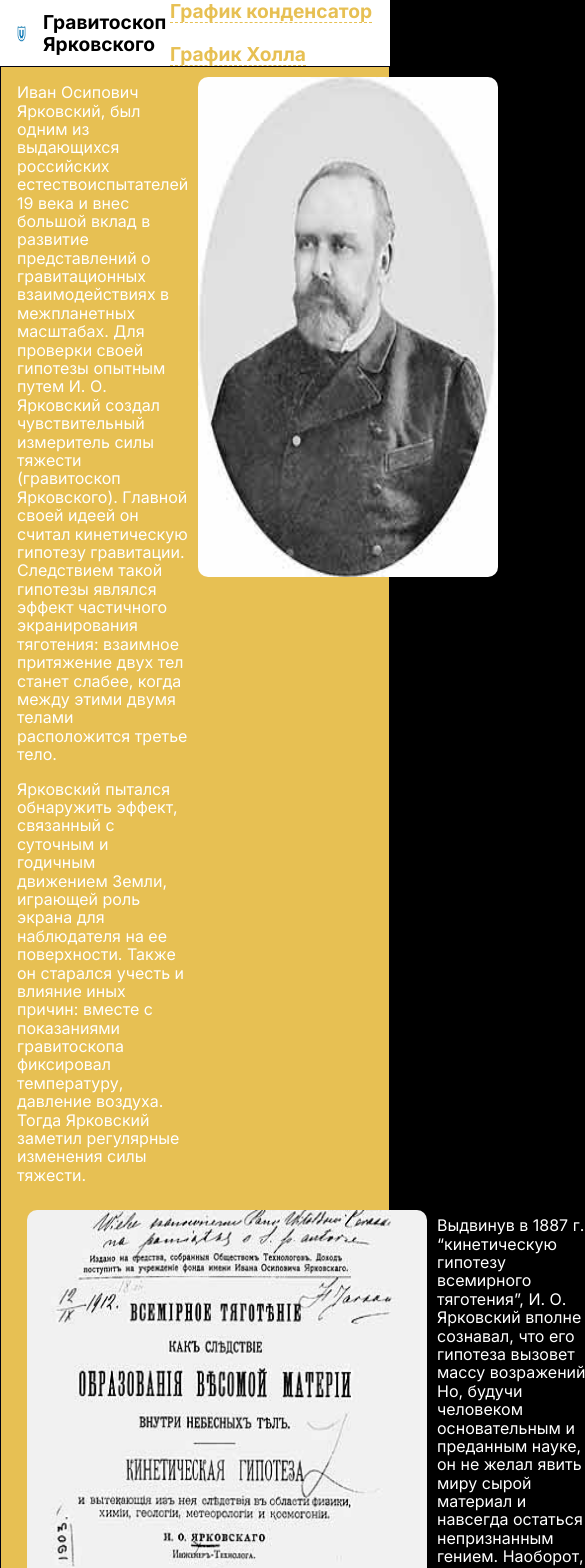
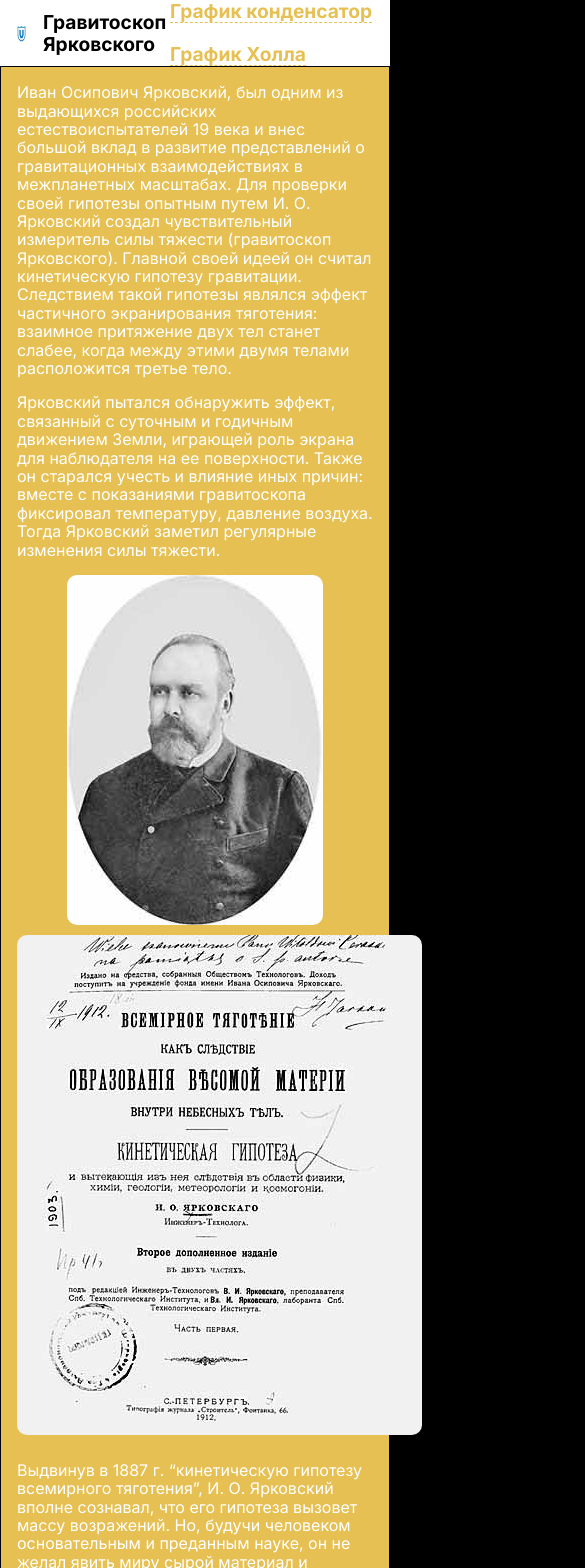
Before and after one commit to alfek553/gravitoskop, a Next.js app: page / in a window 390 px wide. Shown: the top 1568 px of the page, 585 px wide, since content can reach past the window. Built offline with nearby package versions, Linux system fonts and the light colour scheme.

Commit message:
поправлена главная страница

```diff
--- a/components/MainContent/index.js
+++ b/components/MainContent/index.js
@@ -34,30 +34,22 @@ const MainContent = () => {
                                 изменения силы тяжести.
                             </p>
                         </div>
-                        <Image
+                        <Image className={styles.image}
                             src={`/image/mainPage/Iarkovsky.jpg`}
-                            width={300}
-                            height={500}
+                            width={256}
+                            height={350}
                             fill={false}
                             alt='карточка'
-                            style={{
-                                borderRadius: 10,
-                                margin:10
-                            }}
                         />
                     </div>
                     <div className={styles.block}>
 
-                        <Image
+                        <Image className={styles.image}
                             src={`/image/mainPage/title.jpg`}
-                            width={400}
-                            height={600}
+                            width={405}
+                            height={500}
                             fill={false}
                             alt='карточка'
-                            style={{
-                                borderRadius: 10,
-                                margin:10
-                            }}
                         />
                         <div className={styles.blockText}>
                             <p>
@@ -77,24 +69,14 @@ const MainContent = () => {
                         <p>В 1887 г. Ярковский выдвинул «кинетическую гипотезу всемирного тяготения». В своей теории он дает 8 тяготению чисто механистическое толкование, полагая, что гравитационное ускорение тел связано с давлением на них хаотически движущихся частиц эфира. Ярковский представлял эфир (гипотетическую среду, переносящую световые колебания) как вполне материальный газ из микроскопических твердых частиц. Атомы же химических элементов он считал значительно более крупными агрегатами этих эфирных частиц. Каждое физическое тело, по мысли Ярковского, постоянно поглощает частицы эфира, которые внутри него объединяются в химические элементы, увеличивая тем самым массу тела — таким образом, звезды и планеты растут. А эффект гравитации сводится к простому экранированию: присутствие рядом массивного тела, поглощающего поток эфирных частиц, вызывает асимметрию действующего «эфирного давления», что и проявляется как притяжение к этому телу. Из этого выводилась формула закона всемирного тяготения, которая отличалась от формулы Ньютона переменным значением коэффициента размерности (в современных учебниках он называется гравитационной постоянной).</p>
                         <p>Маятник созданный Ярковским позволяющих наглядно показать эффекты гравитационных взаимодействий Земли, Луны и Солнца. Одним из главных следствий кинетической гипотезы гравитации Ярковского был эффект частичного экранирования тяготения: взаимное притяжение двух тел должно было ослабляться, если между ними располагалось третье тело. Для подтверждения своей гипотезы Ярковский создал чувствительный измеритель силы тяжести – гравитоскоп. В течение нескольких лет, он ежедневно по 5–6 раз в день проводил с помощью гравитоскопа  измерения, пытаясь обнаружить эффект, который связан с суточным и годичным движением Земли. Земля играет роль экрана для наблюдателя на ее поверхности. Для правильного снятия показаний Ярковский старался максимально учесть влияние иных причин. Основные показания, такие как температура и давление воздуха он фиксировал с показаниями гравитоскопа. После измерений Иван Осипович заметил регулярные вариации силы тяжести и предположил, что эффект экранирования обнаружен. Окончательно Ярковский убедился, что его теория верна во время солнечного затмения 7 августа 1887 года когда роль гравитационного экрана играла Луна. Во время затмения эффект Ярковского подтвердился опытным путем.  </p>
                     </div>
-                    <div
-                    //   className={styles.image}
-                      >
-
                     <Image
-
+                        className={styles.image}
                         src={`/image/mainPage/gravitoskop.png`}
-                        width={300}
-                        height={300}
+                        width={386}
+                        height={291}
                         fill={false}
                         alt='карточка'
-                        style={{
-                            borderRadius: 10,
-                            margin:10
-
-                        }}
                     />
-                    </div>
                 </div>
             </div>
         </div>
--- a/components/MainContent/styles.module.scss
+++ b/components/MainContent/styles.module.scss
@@ -23,5 +23,17 @@
   }
 
 .image {
-
+  margin:10px;
+  border-radius: 10px;
   }
+  @media (max-width:643px) {
+    .block {
+        flex-wrap: wrap;
+    }
+    .image {
+      display: flex;
+      align-items: center;
+      margin: 0 auto;
+      margin-bottom: 10px;
+    }
+}
```
